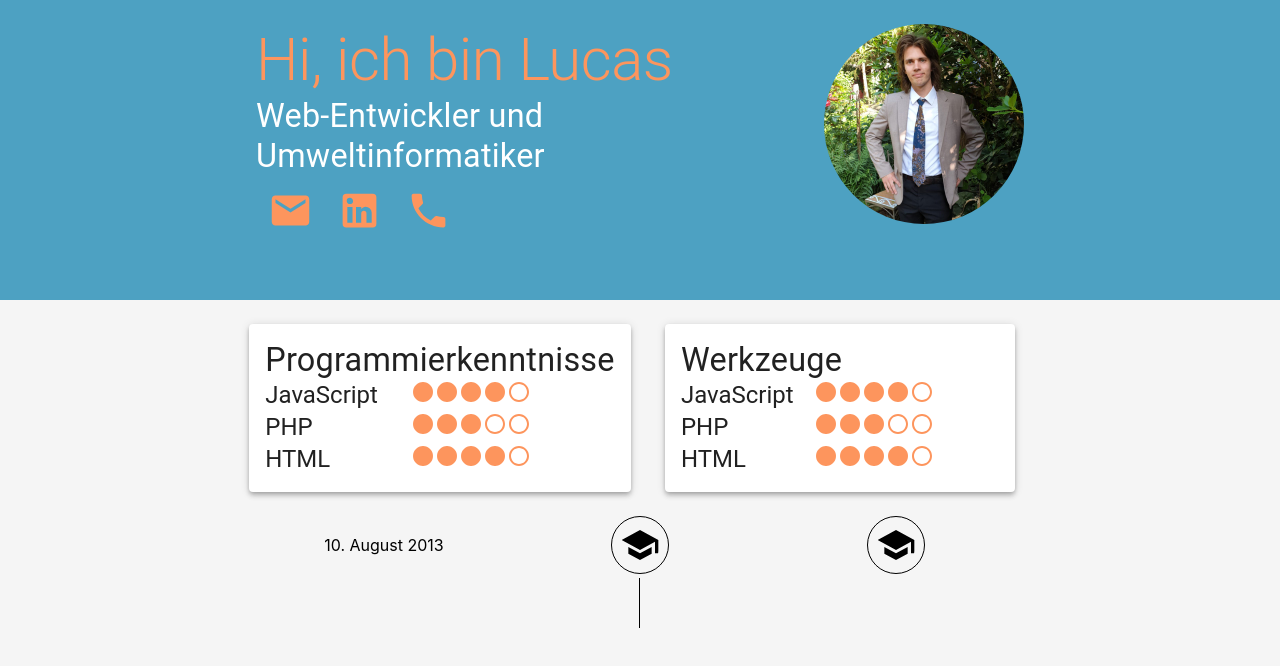
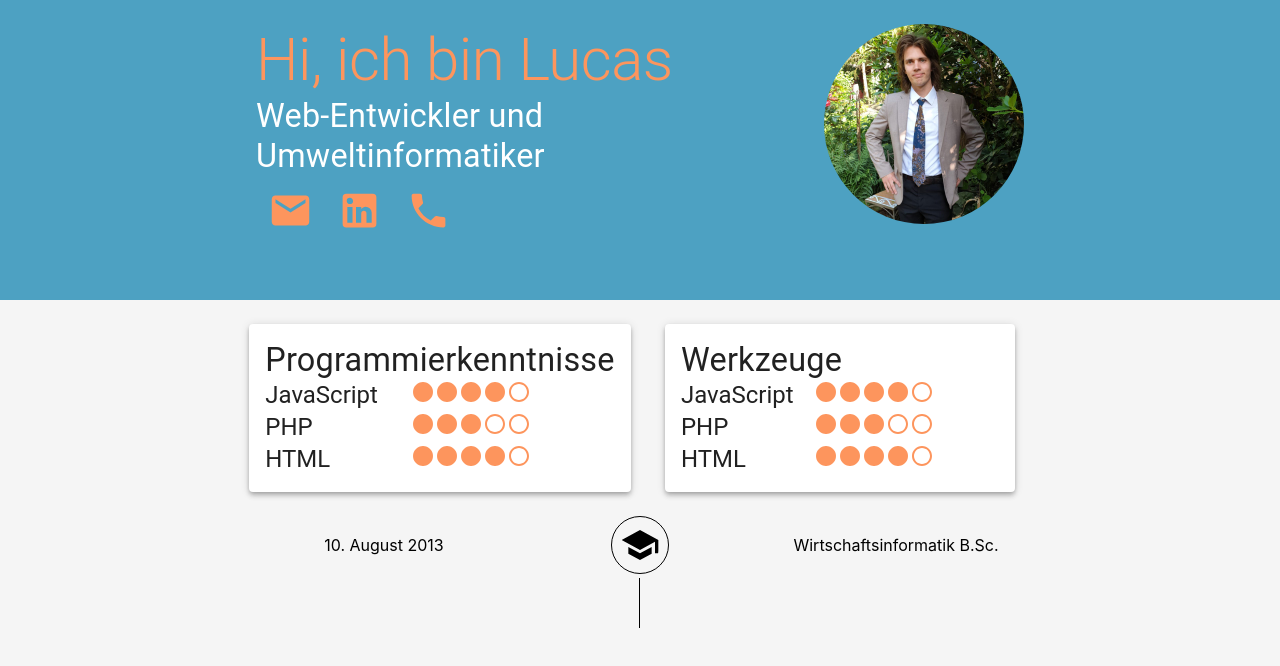
Before and after one commit to lucas-ipsum/lucas-cv, a React (Create React App) app: page / in a window 1280 px wide. Shown: the top 666 px of the page. Built offline with nearby package versions, Linux system fonts and the light colour scheme.

Commit message:
TimeLineEntry added

```diff
--- a/src/components/TimeLineItem/TimeLineItem.js
+++ b/src/components/TimeLineItem/TimeLineItem.js
@@ -2,8 +2,10 @@ import React from 'react'
 // MUI
 import { Box, Paper, Grid, Divider } from '@mui/material';
 import data from '../../data/cvTimeline';
+// Components
 import TimeLineIcon from './TimeLineItemComponents/TimeLineIcon';
 import TimeLineDate from './TimeLineItemComponents/TimeLineDate';
+import TimeLineEntry from './TimeLineItemComponents/TimeLineEntry';
 
 function TimeLineItem(props) {
 var title = `Wirtschaftsinformatik B.Sc.` ;
@@ -18,7 +20,7 @@ return (
                 <TimeLineIcon />
             </Grid>
             <Grid item xs={4} sx={{display: 'flex', justifyContent: 'center' }}>
-                <TimeLineIcon />
+                <TimeLineEntry />
             </Grid>
             <Grid item xs={6}>
                 <Divider sx={{height: '50px', borderColor:'#000000' }} orientation='vertical' />
--- /dev/null
+++ b/src/components/TimeLineItem/TimeLineItemComponents/TimeLineEntry.js
@@ -0,0 +1,17 @@
+import React from 'react';
+import { Box } from '@mui/material';
+
+function TimeLineEntry (props) {
+var entry = 'Wirtschaftsinformatik B.Sc.';
+
+// Render Function
+return (
+    <Box sx={{
+        lineHeight: '58px'
+    }}>
+        {entry}
+    </Box>
+)
+}
+
+export default TimeLineEntry;
```
